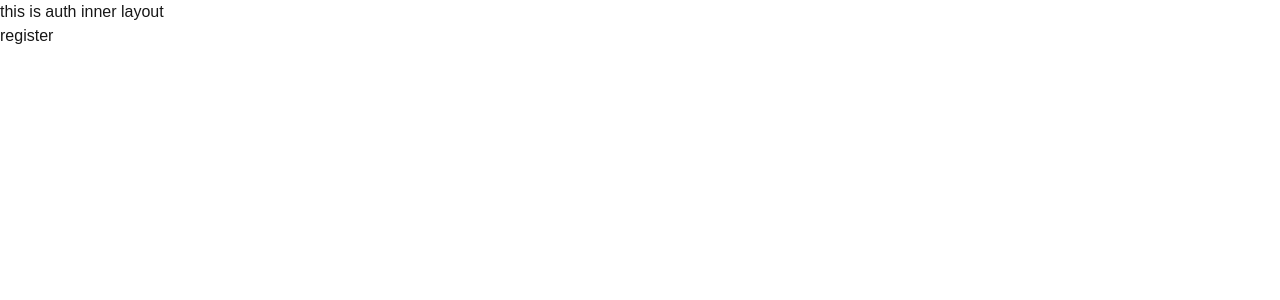
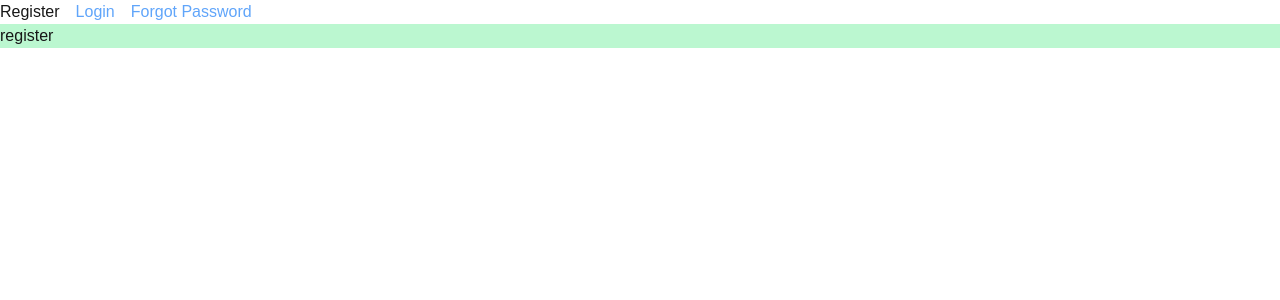
Before and after one commit to ZAINAZHAR303/React-Learning, a Next.js app in the folder next_1/: page /register in a window 1280 px wide. Shown: the top 300 px of the page. Built offline with nearby package versions, Linux system fonts and the light colour scheme.

Commit message:
Active links in nextjs

```diff
--- a/next_1/src/app/(auth)/(auth-layout)/layout.jsx
+++ /dev/null
@@ -1,10 +0,0 @@
-export default function RootLayout({ children }) {
-  return (
-    <html lang="en">
-      <body>
-        <h1>this is auth inner layout</h1>
-        {children}
-      </body>
-    </html>
-  );
-}
--- /dev/null
+++ b/next_1/src/app/(auth)/layout.jsx
@@ -0,0 +1,28 @@
+"use client";
+import { usePathname } from "next/navigation";
+import Link from "next/link";
+
+const navlinks = [
+  { name: "Register", href: "/register" },
+  { name: "Login", href: "/login" },
+  { name: "Forgot Password", href: "/forgotpassword" },
+];
+export default function layout({ children }) {
+  const pathname = usePathname();
+  return (
+    <div>
+      {navlinks.map((link) => {
+        const isactive = pathname.startsWith(link.href);
+        return (
+          <Link
+            href={link.href}
+            key={link.name}
+            className={isactive ? "text-bold mr-4" : "text-blue-400 mr-4"}>
+            {link.name}
+          </Link>
+        );
+      })}
+      {children}
+    </div>
+  );
+}
--- a/next_1/src/app/(auth)/(auth-layout)/register/page.jsx
+++ b/next_1/src/app/(auth)/register/page.jsx
@@ -2,7 +2,7 @@ import React from 'react'
 
 const page = () => {
   return (
-    <div>
+    <div className='bg-green-200 h-full w-full'>
       register
     </div>
   )
```
Also changed, not shown: next_1/src/app/(auth)/login/page.jsx (renamed from next_1/src/app/(auth)/(auth-layout)/login/page.jsx).
